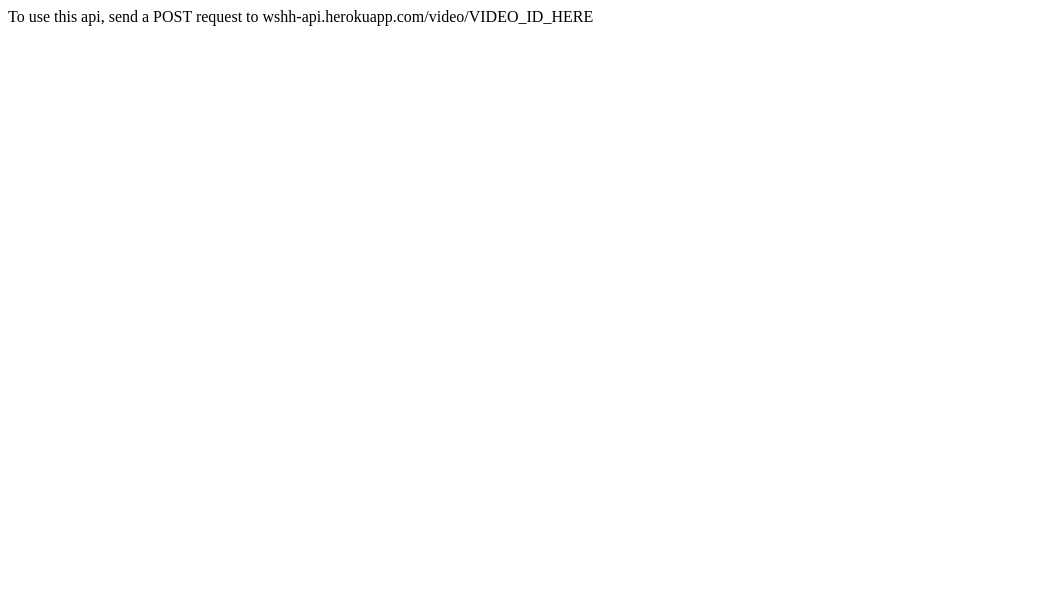
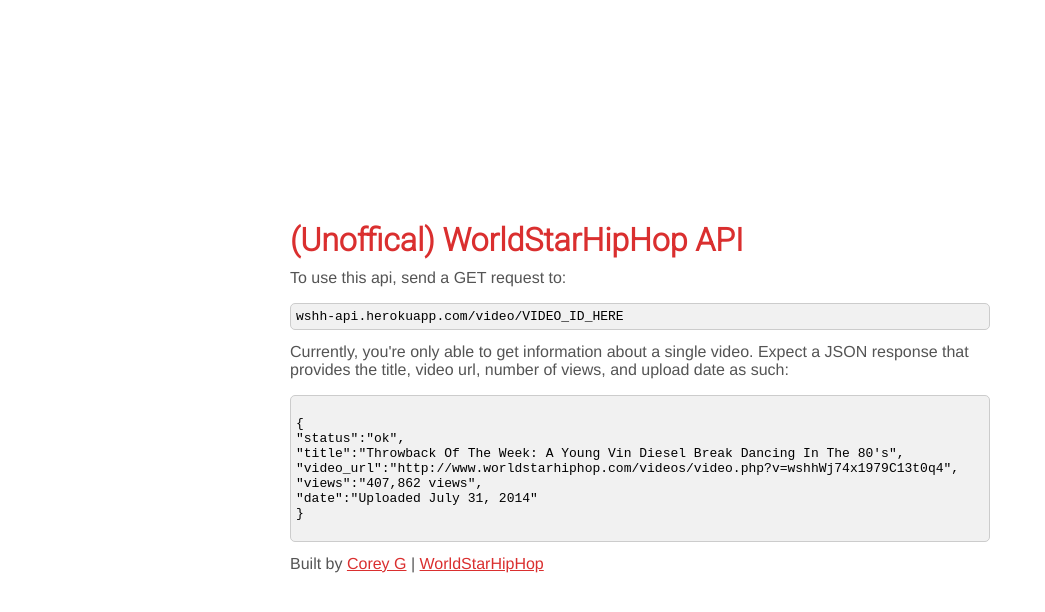
Before and after one commit to iamcoreyg/wshh-api, a website: page public/index.html in a window 1280 px wide. Shown: the whole page, without its empty margins (0-1045 px from the left). Drawn offline with Linux system fonts and the light colour scheme.

Commit message:
fixed up landing page

```diff
--- /dev/null
+++ b/public/css/style.css
@@ -0,0 +1,40 @@
+@import url(http://fonts.googleapis.com/css?family=Roboto:300);
+
+html, body {
+	-webkit-font-smoothing: antialiased;
+	-moz-font-smoothing: grayscale;
+	font-family: 'Helvetica', sans-serif;
+}
+
+.wrap {
+	width: 700px;
+	position: absolute;
+	top: 50%;
+	left: 50%;
+	transform: translateX(-50%) translateY(-50%);
+	-webkit-transform: translateX(-50%) translateY(-50%);
+	-moz-transform: translateX(-50%) translateY(-50%);
+	-o-transform: translateX(-50%) translateY(-50%);
+}
+
+h1 {
+	font-family: 'Roboto', sans-serif;
+	color: #DA2F2F;
+	margin: 10px 0;
+}
+
+a {
+	color: #DA2F2F;
+}
+
+p {
+	color: #545454;
+	margin-top: 10px;
+}
+
+pre {
+	background: #f1f1f1;
+	padding: 5px;
+	border-radius: 5px;
+	border: 1px solid #ccc;
+}
--- a/public/index.html
+++ b/public/index.html
@@ -1,9 +1,35 @@
 <!doctype html>
 <html>
 <head>
-<title>Unofficial Worldstar API!</title>
+	<title>Unofficial Worldstar API!</title>
+	<link href="css/style.css" rel="stylesheet" />
 </head>
 <body>
-	To use this api, send a POST request to wshh-api.herokuapp.com/video/VIDEO_ID_HERE
+	<div class="wrap">
+		<h1>(Unoffical) WorldStarHipHop API</h1>
+		<p>To use this api, send a GET request to:</p>
+
+		<pre>wshh-api.herokuapp.com/video/VIDEO_ID_HERE</pre>
+
+		<p>Currently, you're only able to get information about a single video. Expect a JSON response that provides the title, video url, number of views, and upload date as such:</p>
+
+<pre><code class="json">
+{
+"status":"ok",
+"title":"Throwback Of The Week: A Young Vin Diesel Break Dancing In The 80's",
+"video_url":"http://www.worldstarhiphop.com/videos/video.php?v=wshhWj74x1979C13t0q4",
+"views":"407,862 views",
+"date":"Uploaded July 31, 2014"
+}
+</code>
+</pre>
+
+		<footer>
+			<p>Built by <a href="http://iamcoreyg.com">Corey G</a> | <a target="_blank" href="http://www.worldstarhiphop.com/videos/">WorldStarHipHop</a></p>
+		</footer>
+
+	</div>
+
+
 </body>
 </html>
```
Also changed, not shown: app.js (+4 -3 lines).
